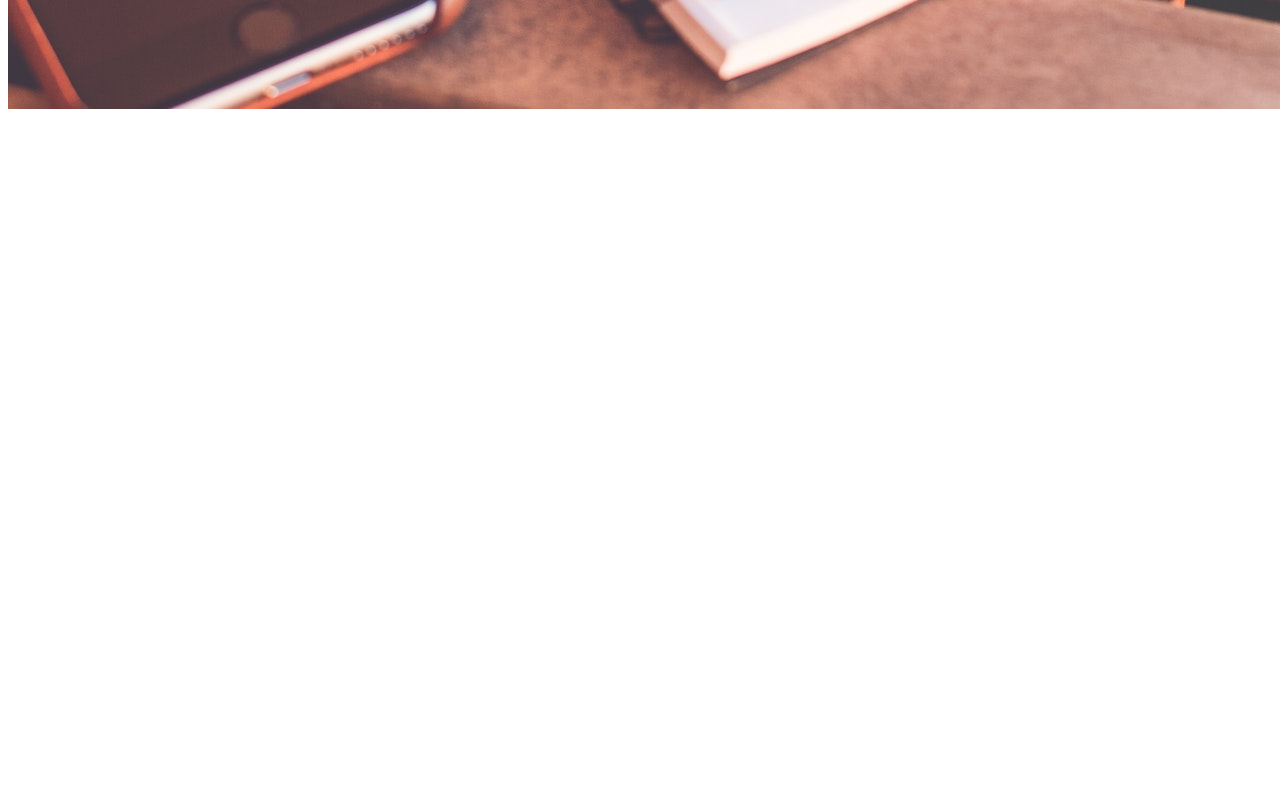
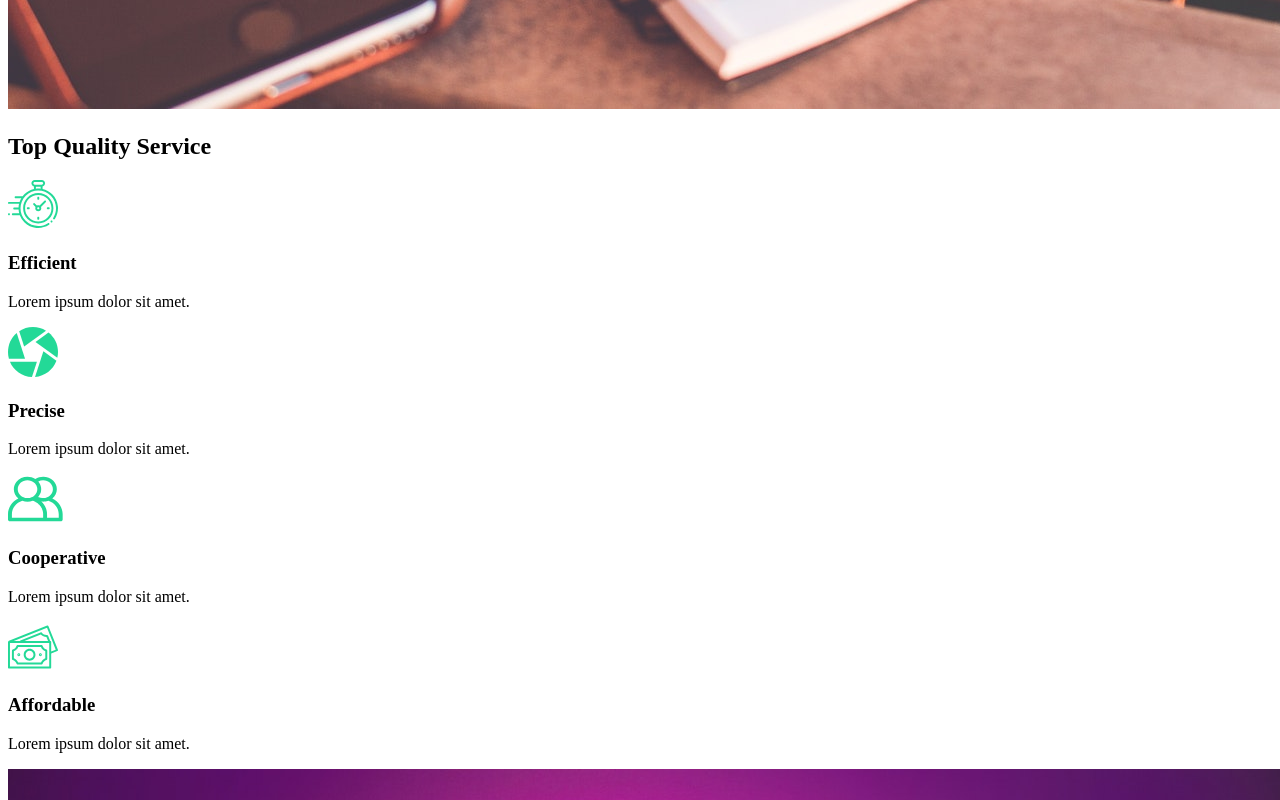
Before and after one commit to Jesuss27/React-Capture-Portfolio, a React (Create React App) app: page / in a window 1280 px wide. Shown: the part 960-1760 px from the top of the page. Before the commit the page ends 1081 px from the top, so only its background shows below. Built offline with nearby package versions, Linux system fonts and the light colour scheme.

Commit message:
ServicesSection

```diff
--- a/src/components/ServicesSection.js
+++ b/src/components/ServicesSection.js
@@ -1,4 +1,9 @@
 import React from "react";
+import clock from "../images/clock.svg"
+import diaphragm from "../images/diaphragm.svg"
+import money from "../images/money.svg"
+import teamwork from "../images/teamwork.svg"
+import workStation from "../images/workStation.jpg"
 
 const ServicesSection = () => {
     return(
@@ -7,17 +12,40 @@ const ServicesSection = () => {
                 <h2>Top <span>Quality</span> Service</h2>
                 <div className="cards">
                     <div className="card">
-                        <div className="icon"></div>
+                        <div className="icon">
+                            <img src={clock} alt="" />
+                            <h3>Efficient</h3>
+                            <p>Lorem ipsum dolor sit amet.</p>
+                        </div>
                     </div>
+
                     <div className="card">
-                        <div className="icon"></div>
+                        <div className="icon">
+                            <img src={diaphragm} alt="" />
+                            <h3>Precise</h3>
+                            <p>Lorem ipsum dolor sit amet.</p>
+                        </div>
                     </div>
+
                     <div className="card">
-                        <div className="icon"></div>
+                        <div className="icon">
+                            <img src={teamwork} alt="" />
+                            <h3>Cooperative</h3>
+                            <p>Lorem ipsum dolor sit amet.</p>
+                        </div>
                     </div>
+
                     <div className="card">
-                        <div className="icon"></div>
+                        <div className="icon">
+                            <img src={money} alt="" />
+                            <h3>Affordable</h3>
+                            <p>Lorem ipsum dolor sit amet.</p>
+                        </div>
                     </div>
+
+                </div>
+                <div className="image">
+                    <img src={workStation} alt="" />
                 </div>
             </div>
         </div>
--- a/src/pages/AboutUs.js
+++ b/src/pages/AboutUs.js
@@ -1,9 +1,13 @@
 import React from "react";
 import AboutSection from "../components/AboutSection"
+import ServicesSection from "../components/ServicesSection"
 
 const AboutUs = () => {
     return(
+        <>
         <AboutSection />
+        <ServicesSection />
+        </>
     )
 }
 
```
